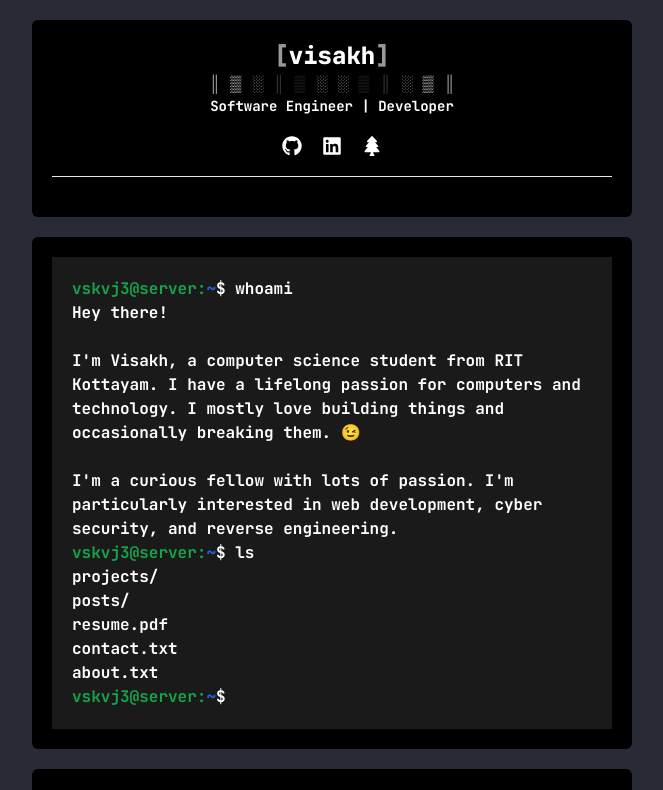
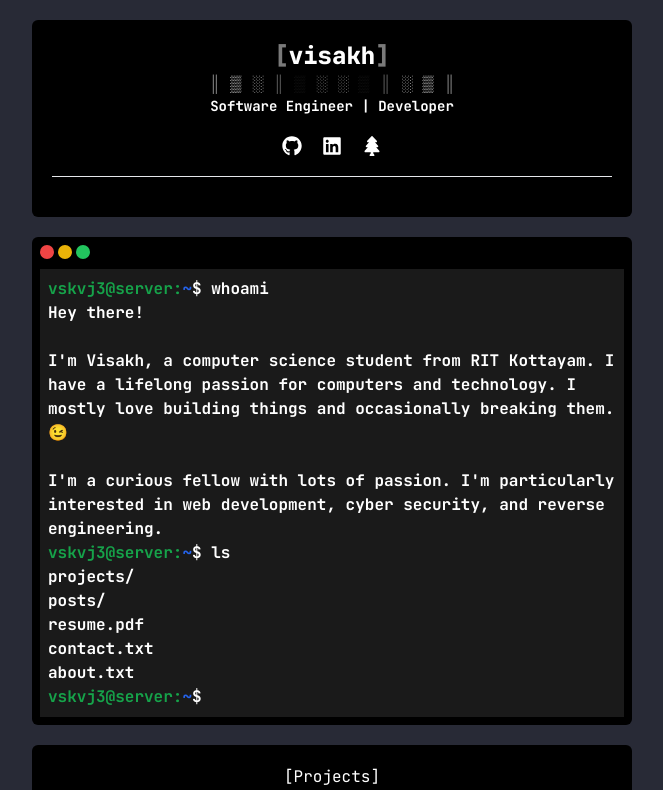
Before and after one commit to vskvj3/portfolio-nextjs, a Next.js app: page / in a window 1280 px wide. Shown: the top 790 px of the page, without its empty margins (308-971 px from the left). Built offline with nearby package versions, Linux system fonts and the light colour scheme.

Commit message:
feat: terminal style for about me

```diff
--- a/src/pages/index.js
+++ b/src/pages/index.js
@@ -32,8 +32,13 @@ export default function Home() {
         <title>{siteTitle}</title>
       </Head>
       {/* section 1 */}
-      <section className="bg-black w-1/2 min-w-[400px] max-w-[600px] h-full m-auto p-[20px] rounded-md text-left text-white">
-        <div className="font-bold p-5 backdrop-blur-md bg-white/10">
+      <section className="bg-black w-1/2 min-w-[400px] max-w-[600px] h-full m-auto px-2 pb-2 rounded-md text-left text-white">
+        <div className=" h-8">
+          <div className=" h-3.5 w-3.5 bg-red-500 rounded-full inline-block mt-2 mr-1"></div>
+          <div className=" h-3.5 w-3.5 bg-yellow-500 rounded-full inline-block mt-2 mr-1"></div>
+          <div className=" h-3.5 w-3.5 bg-green-500 rounded-full inline-block mt-2 mr-1"></div>
+        </div>
+        <div className="font-bold p-2 backdrop-blur-md bg-white/10">
           {/* first command */}
           <div className="">
             <span className=" text-green-600">vskvj3@server:</span>
```
